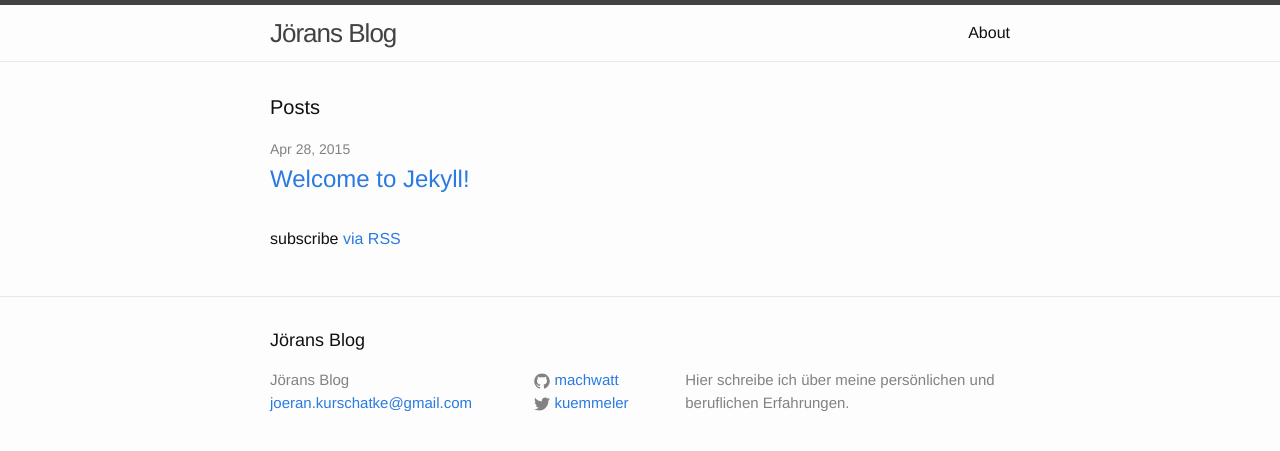
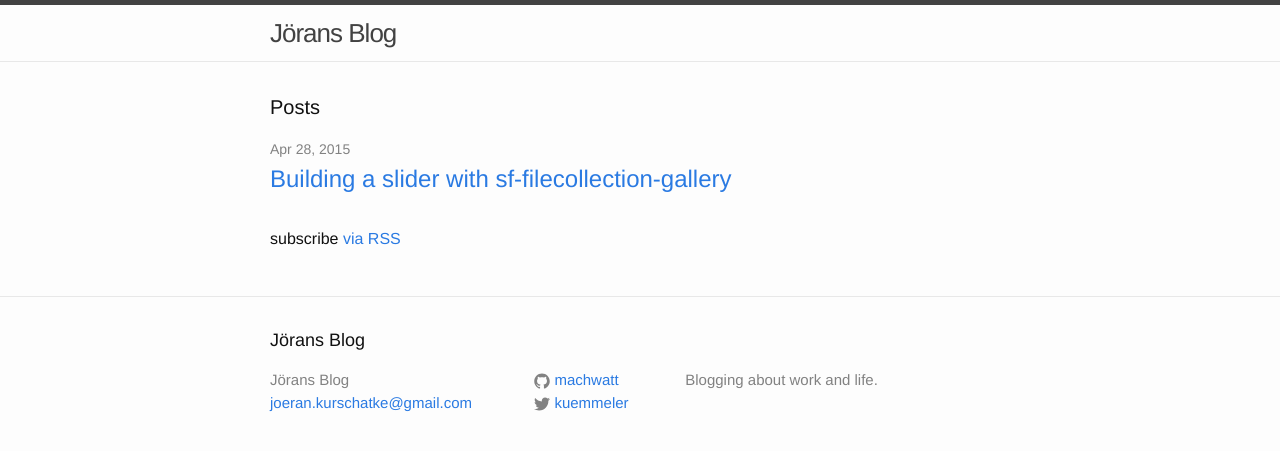
Before and after one commit to machwatt/machwatt.github.io, a Jekyll site: the page built from index.html, in a window 1280 px wide. Shown: the top 451 px of the page. Built offline with Jekyll 4.4.1, drawn with Linux system fonts in a browser that asks for light colours.

Commit message:
[TASK] Write building an image based slider with sf_filecollection_gallery

```diff
--- a/_config.yml
+++ b/_config.yml
@@ -2,7 +2,7 @@
 title: Jörans Blog
 email: joeran.kurschatke@gmail.com
 description: > # this means to ignore newlines until "baseurl:"
-  Hier schreibe ich über meine persönlichen und beruflichen Erfahrungen.
+  Blogging about work and life.
 baseurl: "" # the subpath of your site, e.g. /blog/
 url: "http://machwatt.github.io" # the base hostname & protocol for your site
 twitter_username: kuemmeler
@@ -18,5 +18,4 @@ defaults:
     scope:
       path: "" # an empty string here means all files in the project
     values:
-      layout: "default"
       author: "Jöran Kurschatke"
--- a/_sass/_layout.scss
+++ b/_sass/_layout.scss
@@ -86,8 +86,6 @@
   }
 }
 
-
-
 /**
  * Site footer
  */
@@ -122,29 +120,29 @@
 
 .footer-col-1 {
   width: -webkit-calc(35% - (#{$spacing-unit} / 2));
-    width:         calc(35% - (#{$spacing-unit} / 2));
+  width: calc(35% - (#{$spacing-unit} / 2));
 }
 
 .footer-col-2 {
   width: -webkit-calc(20% - (#{$spacing-unit} / 2));
-    width:         calc(20% - (#{$spacing-unit} / 2));
+  width: calc(20% - (#{$spacing-unit} / 2));
 }
 
 .footer-col-3 {
   width: -webkit-calc(45% - (#{$spacing-unit} / 2));
-    width:         calc(45% - (#{$spacing-unit} / 2));
+  width: calc(45% - (#{$spacing-unit} / 2));
 }
 
 @include media-query($on-laptop) {
   .footer-col-1,
   .footer-col-2 {
 	width: -webkit-calc(50% - (#{$spacing-unit} / 2));
-        width:         calc(50% - (#{$spacing-unit} / 2));
+	width: calc(50% - (#{$spacing-unit} / 2));
   }
 
   .footer-col-3 {
 	width: -webkit-calc(100% - (#{$spacing-unit} / 2));
-        width:         calc(100% - (#{$spacing-unit} / 2));
+	width: calc(100% - (#{$spacing-unit} / 2));
   }
 }
 
@@ -152,11 +150,9 @@
   .footer-col {
 	float: none;
 	width: -webkit-calc(100% - (#{$spacing-unit} / 2));
-        width:         calc(100% - (#{$spacing-unit} / 2));
+	width: calc(100% - (#{$spacing-unit} / 2));
   }
 }
-
-
 
 /**
  * Page content
@@ -188,8 +184,6 @@
   font-size: 24px;
 }
 
-
-
 /**
  * Posts
  */
@@ -209,28 +203,19 @@
 
 .post-content {
   margin-bottom: $spacing-unit;
+  h1 {
+	font-size: 1.6em;
+  }
 
   h2 {
-        font-size: 32px;
-
-        @include media-query($on-laptop) {
-            font-size: 28px;
-        }
+	font-size: 1.30em;
   }
 
   h3 {
-        font-size: 26px;
-
-        @include media-query($on-laptop) {
-            font-size: 22px;
-        }
+	font-size: 1.25em;
   }
 
   h4 {
-        font-size: 20px;
-
-        @include media-query($on-laptop) {
-            font-size: 18px;
+	font-size: 1.15em;
   }
 }
-}
```
Also changed, not shown: _posts/2015-04-30-Building-an-image-based-slider-with-sf-filecollection-gallery.markdown (added, +63 -0 lines), about.md (deleted, +0 -11 lines), _drafts/2015-04-28-welcome-to-jekyll.markdown (renamed from _posts/2015-04-28-welcome-to-jekyll.markdown). Lines whose indentation alone changed are shown as unchanged.
